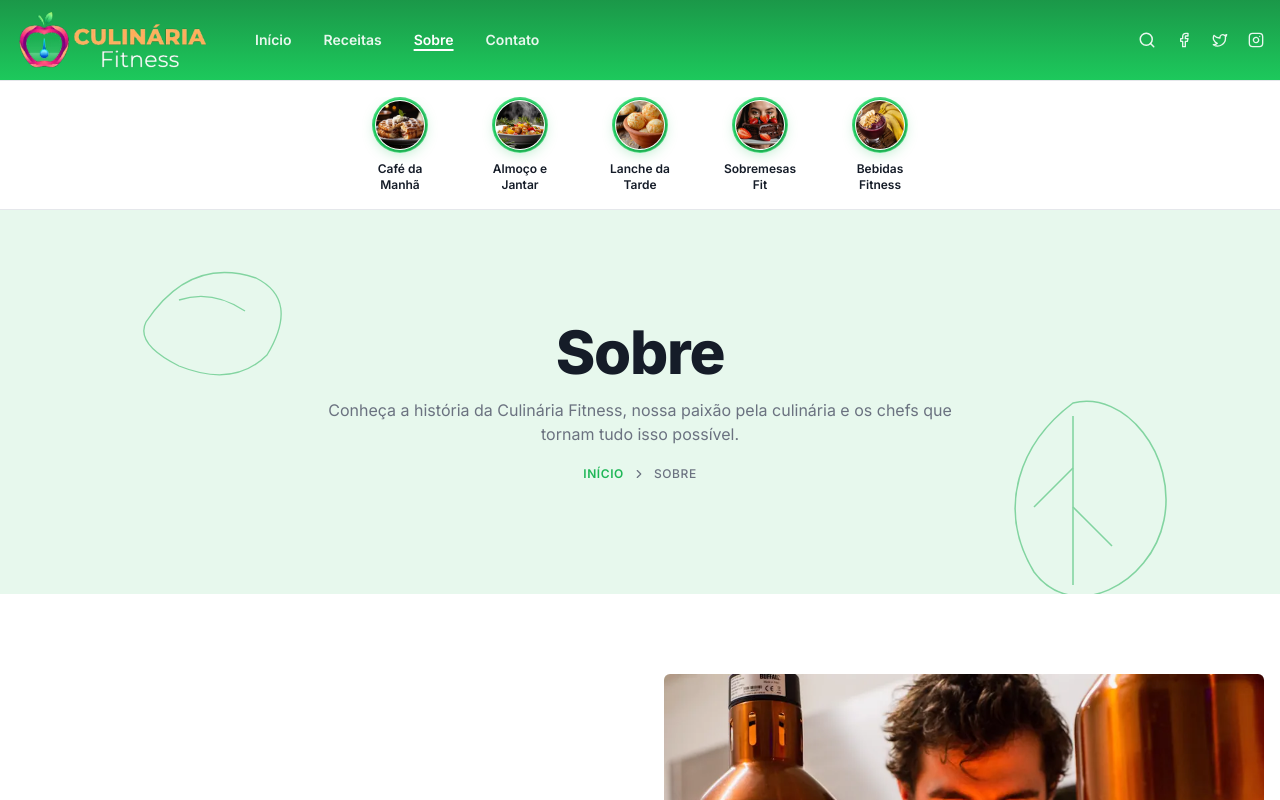
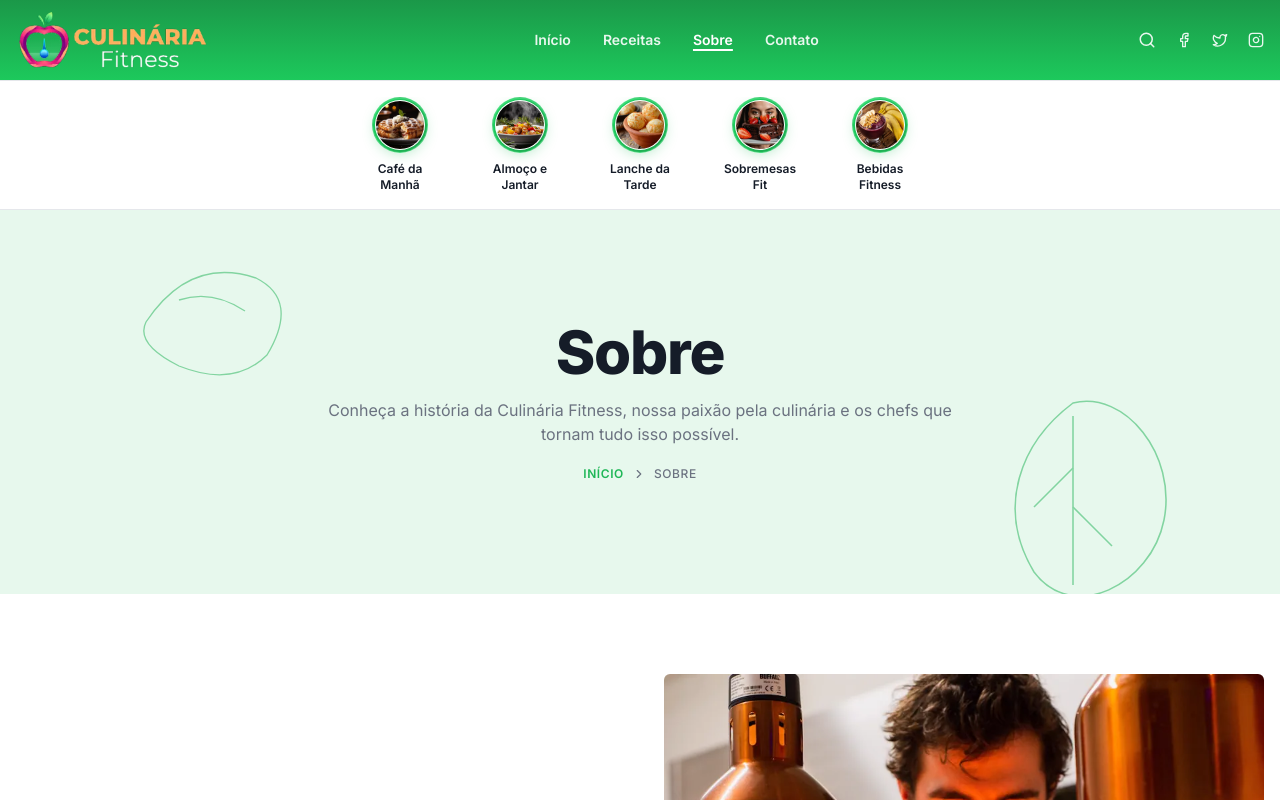
Before and after one commit to danielolimpio/recipe-river-render, a React (Vite) app: page /sobre in a window 1280 px wide. Shown: the top 800 px of the page. Built offline with nearby package versions, Linux system fonts and the light colour scheme.

Commit message:
Changes
Co-authored-by: danielolimpio <177458661+danielolimpio@users.noreply.github.com>

```diff
--- a/src/components/SiteHeader.tsx
+++ b/src/components/SiteHeader.tsx
@@ -78,13 +78,12 @@ export const SiteHeader = () => {
       {/* Desktop bar - green gradient */}
       <div className="hidden md:block bg-header-gradient text-white">
         <div className="container-tasty">
-          <div className="flex items-center justify-between h-20 gap-8">
-            <div className="flex items-center gap-10">
-              <Link to="/" aria-label="Culinária Fitness — Início" className="flex items-center">
+          <div className="flex items-center h-20 gap-8">
+            <Link to="/" aria-label="Culinária Fitness — Início" className="flex items-center shrink-0">
               <img src={logo} alt="Culinária Fitness" className="h-14 w-auto" />
             </Link>
 
-              <nav className="flex items-center gap-8">
+            <nav className="flex-1 flex items-center justify-center gap-8">
               {navItems.map((item) => (
                 <NavLink
                   key={item.to}
@@ -100,9 +99,8 @@ export const SiteHeader = () => {
                 </NavLink>
               ))}
             </nav>
-            </div>
 
-            <div className="flex items-center gap-5 text-white/90">
+            <div className="flex items-center gap-5 text-white/90 shrink-0">
               <button
                 onClick={() => setSearchOpen(!searchOpen)}
                 className="hover:text-white transition-colors"
```
Lines whose indentation alone changed are shown as unchanged.
